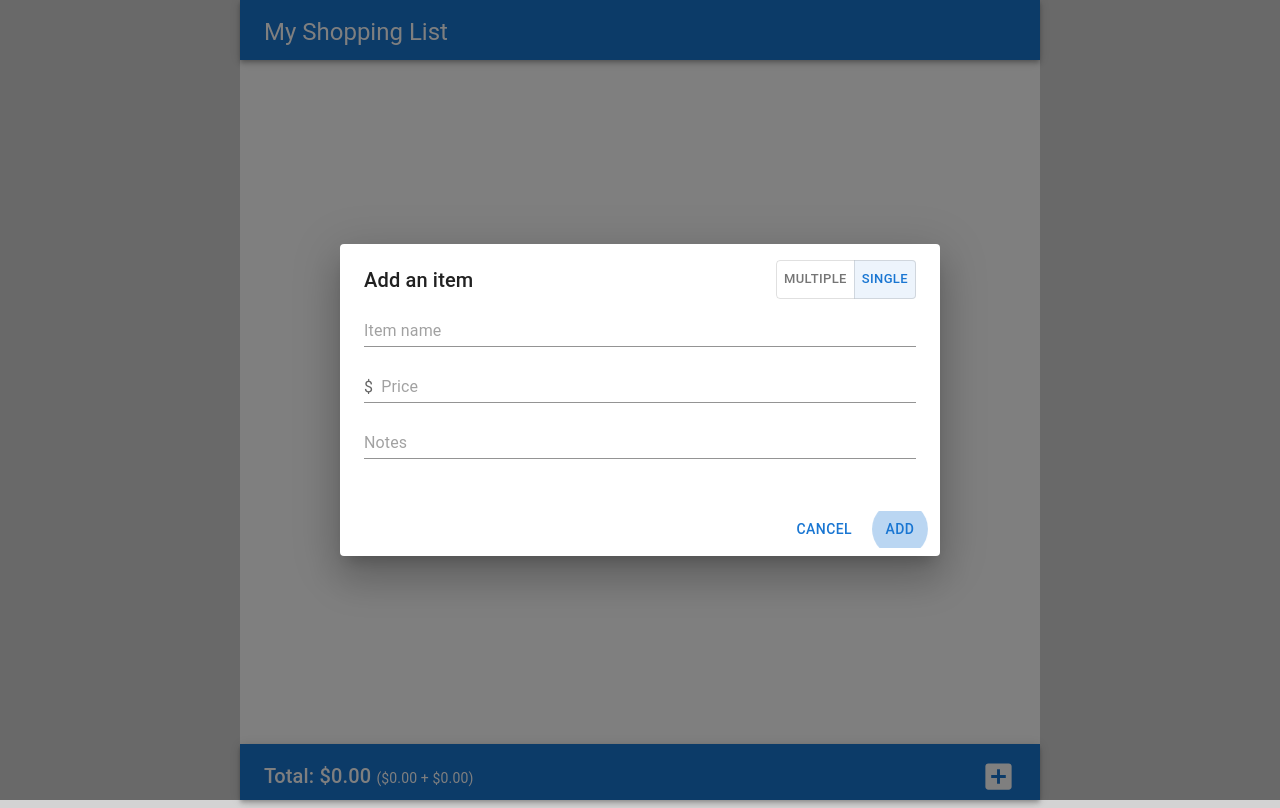
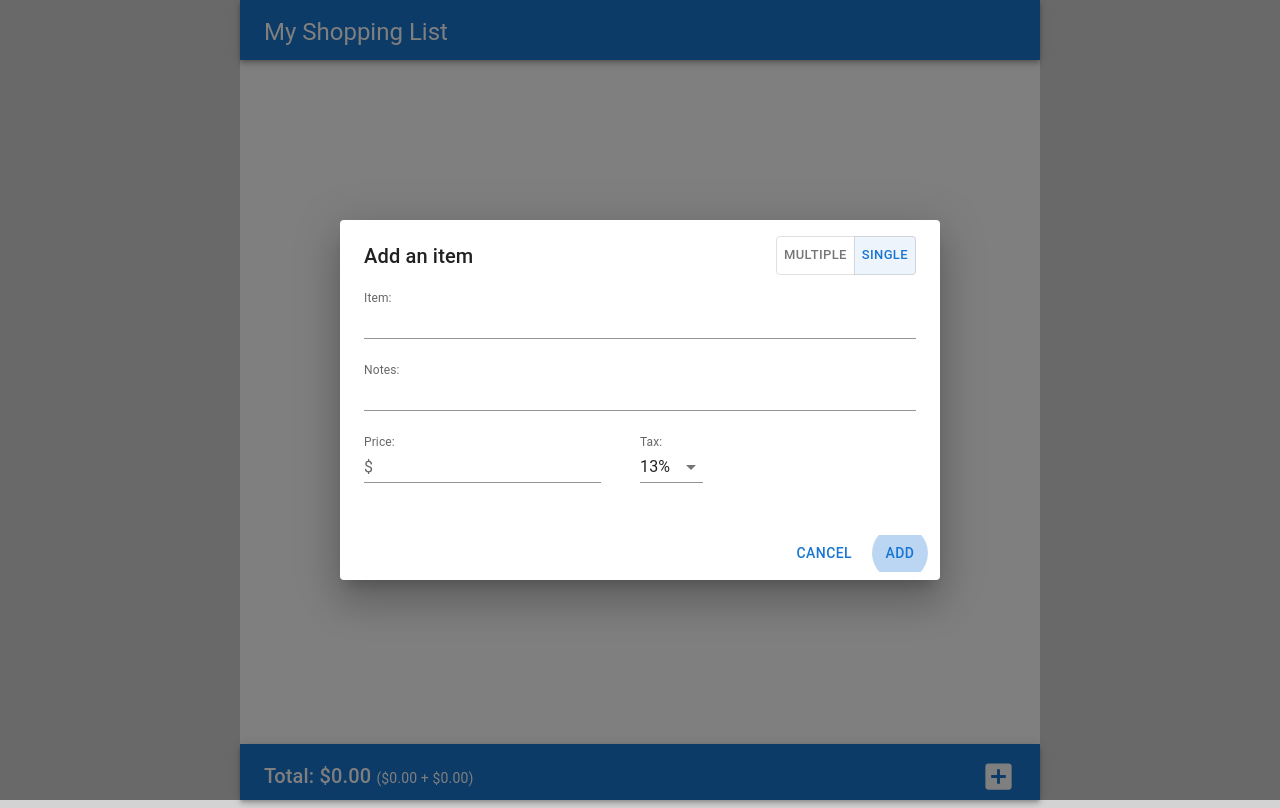
Before and after one commit to sarahdeecee/grocery-budgeting, a React (Create React App) app: page / in a window 1280 px wide. Both pictures are taken after a click on the icon 998 px from the left and 776 px from the top of the page. Built offline with nearby package versions, Linux system fonts and the light colour scheme.

Commit message:
add tax to type, new item screen

```diff
--- a/src/Types.tsx
+++ b/src/Types.tsx
@@ -2,7 +2,7 @@
   name: string,
   quantity: number,
   priceCents: number,
-  hasTax?: boolean,
+  tax?: number,
   notes?: string,
   checked: boolean
 }
@@ -34,5 +34,6 @@
 export type ItemForm = {
   name: string,
   price?: string,
-  notes?: string
+  notes?: string,
+  tax: string
 }
--- a/src/components/EditItem.tsx
+++ b/src/components/EditItem.tsx
@@ -8,7 +8,8 @@
   const [editItemForm, setEditItemForm] = useState<ItemForm>({
     name: items[editItem].name ?? '',
     price: formatPrice(items[editItem].priceCents).replace('$','') ?? '',
-    notes: items[editItem].notes ?? ''
+    notes: items[editItem].notes ?? '',
+    tax: items[editItem].tax ?? '13'
   });
 
   const handleItemEdit = (index: number): void => {
--- a/src/components/NewItem.tsx
+++ b/src/components/NewItem.tsx
@@ -1,4 +1,4 @@
-import { FormHelperText, InputAdornment, useFormControl, Input, Button, DialogTitle, DialogContent, DialogActions, Stack, ToggleButtonGroup, ToggleButton } from "@mui/material";
+import { FormHelperText, InputAdornment, useFormControl, Input, Button, DialogTitle, DialogContent, DialogActions, Stack, ToggleButtonGroup, ToggleButton, InputLabel, NativeSelect, Grid, FormControl } from "@mui/material";
 import { useMemo, useState } from "react";
 import { ItemForm, ItemType } from "../Types";
 import { camelCaseTrim } from "../helpers/Helpers";
@@ -22,7 +22,8 @@
   const [newItem, setNewItem] = useState<ItemForm>({
     name: '',
     price: '',
-    notes: ''
+    notes: '',
+    tax: '13'
   });
   const [newItems, setNewItems] = useState<string>('');
   const [addType, setAddType] = useState<String>('single');
@@ -33,7 +34,7 @@
         name: camelCaseTrim(newItem.name),
         quantity: 1,
         priceCents: (newItem.price) ? Number.parseFloat(newItem.price) * 100 : 0,
-        hasTax: true,
+        tax: Number.parseInt(newItem.tax),
         notes: newItem.notes ?? '',
         checked: false
       }
@@ -50,7 +51,7 @@
         filteredArr.push(item);
       }
     }
-    filteredArr.forEach((item: string) => handleAddItem({name: item}));
+    filteredArr.forEach((item: string) => handleAddItem({name: item, tax: '13'}));
   }
 
   const handleToggleChange = (e: React.MouseEvent<HTMLElement>, type: string): void => {
@@ -70,29 +71,69 @@
   </ToggleButtonGroup>
 
   const singleAdd = <Stack component="form" noValidate autoComplete="off" spacing={3}>
-    <Input
+    <FormControl variant="standard">
+      <InputLabel variant="standard" shrink htmlFor="name-box">
+          Item:
+        </InputLabel>
+      <Input
       value={newItem.name}
       onChange={(e: React.ChangeEvent<HTMLInputElement>) => {
         setNewItem({...newItem, name: e.target.value})
       }}
-      placeholder="Item name"
+      inputProps={{
+        id: 'name-box',
+      }}
     />
-    <Input
-      value={newItem.price}
-      onChange={(e: React.ChangeEvent<HTMLInputElement>) => {
-        setNewItem({...newItem, price: e.target.value})
-      }}
-      inputProps={{ inputMode: 'decimal' }}
-      placeholder="Price"
-      startAdornment={<InputAdornment position="start">$</InputAdornment>}
-    />
-    <Input
+    </FormControl>
+    <FormControl variant="standard">
+      <InputLabel variant="standard" shrink htmlFor="notes-box">
+          Notes:
+        </InputLabel>
+      <Input
       value={newItem.notes}
       onChange={(e: React.ChangeEvent<HTMLInputElement>) => {
         setNewItem({...newItem, notes: e.target.value})
       }}
-      placeholder="Notes"
+      inputProps={{
+        id: 'notes-box',
+      }}
     />
+    </FormControl>
+    <Grid container>
+      <Grid item xs={6}>
+        <FormControl variant="standard">
+        <InputLabel variant="standard" shrink htmlFor="price-box">
+          Price:
+        </InputLabel>
+        <Input
+          value={newItem.price}
+          onChange={(e: React.ChangeEvent<HTMLInputElement>) => {
+            setNewItem({...newItem, price: e.target.value})
+          }}
+          inputProps={{ inputMode: 'decimal', id: 'price-box' }}
+          startAdornment={<InputAdornment position="start">$</InputAdornment>}
+        />
+        </FormControl>
+      </Grid>
+      <Grid item xs={6} sx={{flexDirection: 'row'}}>
+      <FormControl variant="standard">
+        <InputLabel variant="standard" shrink htmlFor="item-tax-box">
+          Tax:
+        </InputLabel>
+        <NativeSelect
+          inputProps={{
+            name: 'tax-box',
+            id: 'item-tax-box',
+          }}
+          value={newItem.tax}
+        >
+          <option value='0'>None</option>
+          <option value='5'>5%</option>
+          <option value='13'>13%</option>
+        </NativeSelect>
+        </FormControl>
+      </Grid>
+    </Grid>
     <MyFormHelperText />
   </Stack>
 
```
Also changed, not shown: src/data/DevData.tsx (+16 -16 lines).
